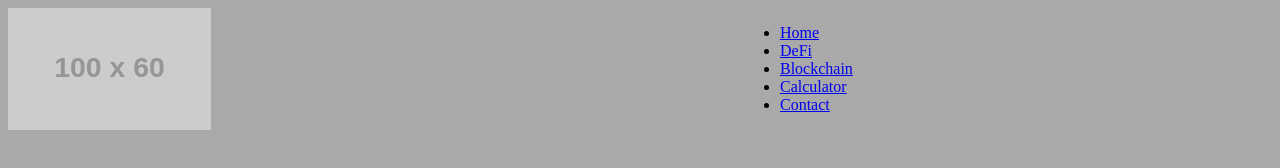
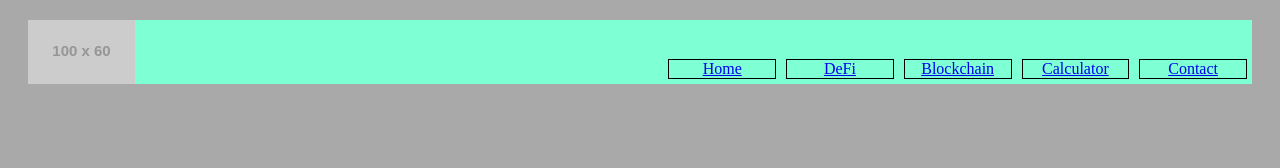
Before and after one commit to vitaliiptp/BlockchainWebpage, a plain HTML site: page index.html in a window 1280 px wide. Drawn offline with Linux system fonts and the light colour scheme; placeholder pictures from the web are drawn by us.

Commit message:
nothing special - just want to save my branch

```diff
--- a/index.html
+++ b/index.html
@@ -9,19 +9,21 @@
 </head>
 <body>
     <header>
-        <div id="logo">
-            <img src="https://dummyimage.com/100x60/" alt="Logo de Zozor" />
-        </div>
 
-        <nav>
-            <ul class= "nav">
-                <li class="nav-button" id="home"><a href="home.html">Home</a></li>
-                <li class="nav-button" id= "defi"><a href="defi.html">DeFi</a></li>
-                <li class="nav-button" id= "blockchain"><a href="blockchain.html">Blockchain</a></li>
-                <li class="nav-button" id="calculator"><a href="calculator.html">Calculator</a></li>
-                <li class="nav-button" id="contact"><a href="contact.html">Contact</a></li>
-            </ul>
+        <nav class="logo">
+            <img href="home.html" src="https://dummyimage.com/100x60/" alt="Logo de Zozor" />
         </nav>
+
+        <nav class="navigation">
+            <div class="nav-buttons" id="home"><a href="home.html">Home</a></div>
+            <div class="nav-buttons" id="defi"><a href="defi.html">DeFi</a></div>
+            <div class="nav-buttons" id="blockchain"><a href="blockchain.html">Blockchain</a></div>
+            <div class="nav-buttons" id="calculator"><a href="calculator.html">Calculator</a></div>
+            <div class="nav-buttons" id="contact"><a href="contact.html">Contact</a></div>
+        </nav>
+
+
+
     </header>
 
 
--- a/src/styles.css
+++ b/src/styles.css
@@ -6,25 +6,34 @@ body {
 
 header{
     display: flex;
+    height: 8vh;
+    background-color: aquamarine;
+    margin: 20px;
+}
+
+.logo img{
+   height: 100%;
+}
+
+.navigation{
+    display: flex;
+    align-items: flex-end;
+    width: 100%;
+    justify-content: flex-end;
+
+}
+
+.navigation a {
+
+}
+
+ .nav-buttons{
+    flex: 0.1;
+    border-style: solid;
+    border-width: 1px;
+    border-color: black;
+    margin: 5px;
+    text-align: center;
 
 
 }
-
-#logo{
-    display: flex;
-    justify-content: flex-start;
-}
-
-nav{
-    list-style: none;
-    display: flex;
-    justify-content: flex-end;
-    margin-left: 50%;
-
-}
-
-
- .nav-buttons{
-    justify-content: space-around;
-
-}
```
